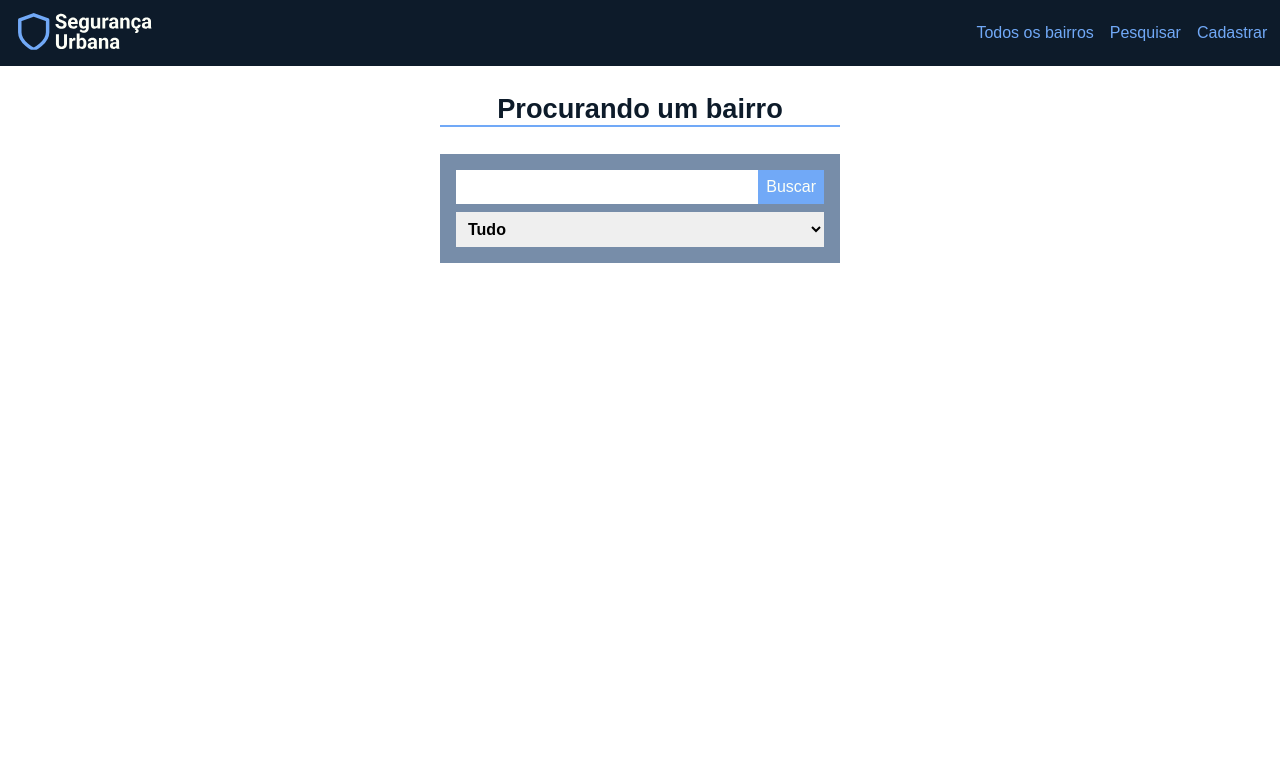
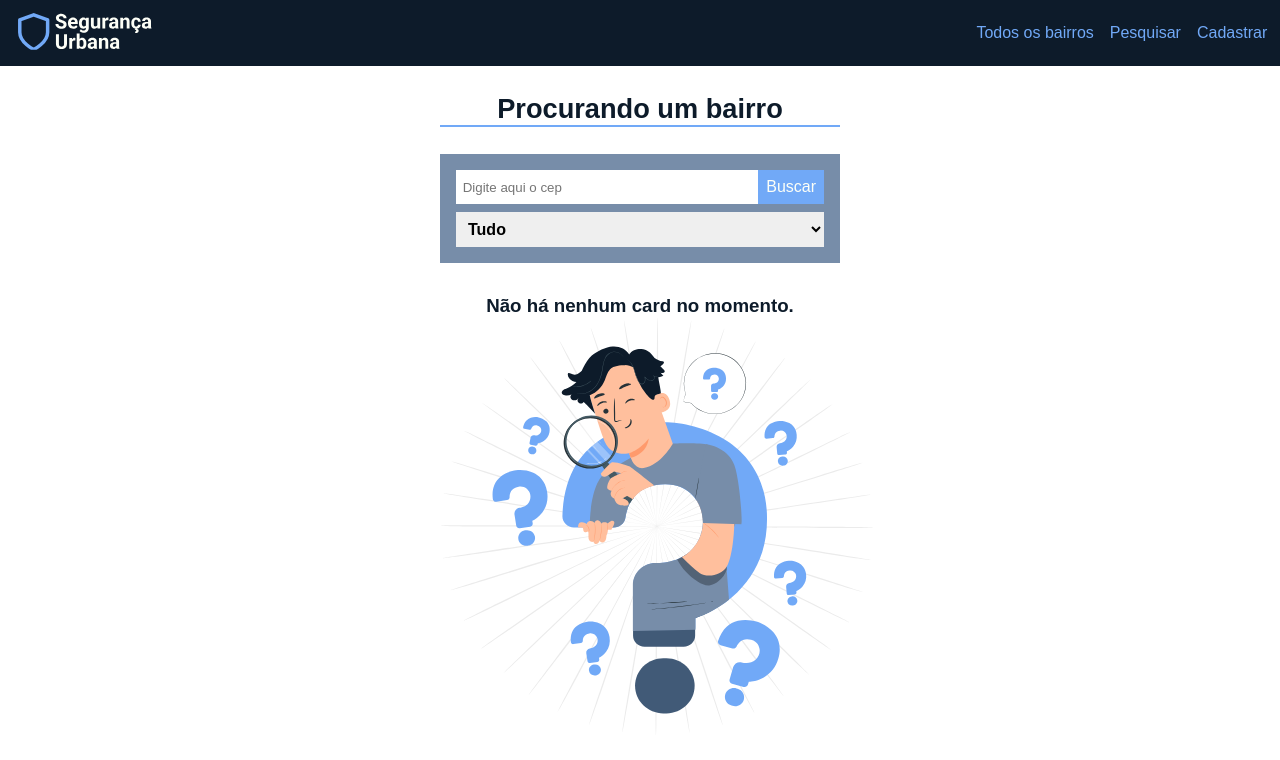
Before and after one commit to gabriel-augg/seguranca-urbana, a React (Vite) app: page /pesquisar in a window 1280 px wide. Shown: the top 760 px of the page. Built offline with nearby package versions, Linux system fonts and the light colour scheme.

Commit message:
Feat: search page

```diff
--- /dev/null
+++ b/src/components/Card/index.jsx
@@ -0,0 +1,28 @@
+import styles from "./styles.module.css"
+
+export default function Card({id, name, crimeRate, publicLight, recomendation, cep }){
+    return(
+        <div key={id} className={styles.card}>
+            <div>
+                <h1>Bairro</h1>
+                <span>{name}</span>
+            </div>
+            <div>
+                <h1>Taxa de criminalidade</h1>
+                <span>{crimeRate}</span>
+            </div>
+            <div>
+                <h1>Iluminação publica</h1>
+                <span>{publicLight}</span>
+            </div>
+            <div>
+                <h1>Recomendação</h1>
+                <span>{recomendation}</span>
+            </div>
+            <div>
+                <h1>CEP</h1>
+                <span>{cep}</span>
+            </div>
+        </div>
+    )
+}
--- /dev/null
+++ b/src/components/Card/styles.module.css
@@ -0,0 +1,19 @@
+@import url(../../color-vars.css);
+
+.card {
+    padding: 1em;
+    background-color: var(--secundary);
+}
+
+.card div {
+    margin-bottom: 1em;
+}
+
+.card div h1 {
+    font-weight: bold;
+}
+
+.card div span {
+    color: var(--white);
+    margin-top: 0.2em;
+}
--- a/src/pages/Search/index.jsx
+++ b/src/pages/Search/index.jsx
@@ -1,6 +1,8 @@
 import Container from "../../components/Container"
 import Title from "../../components/Title"
+import Card from "../../components/Card"
 
+import ilustration from "../../assets/ilustration.svg"
 import styles from "./styles.module.css"
 
 export default function Search(){
@@ -11,7 +13,7 @@ export default function Search(){
                 <Title title="Procurando um bairro" />
                 <div className={styles.search_area}>
                     <div>
-                        <input type="text" name="search"  />
+                        <input type="number" name="search" placeholder="Digite aqui o cep"  />
                         <button>Buscar</button>
                     </div>
                     <select>
@@ -21,6 +23,13 @@ export default function Search(){
                         <option>Recomendação de segurança</option>
                     </select>
                 </div>
+                <div className={styles.card_area}>
+                    {/* <Card id="12313" name="Santa maria" crimeRate="5,2" publicLight="Boa" recomendation="Não ande muito tarde a noite" cep="49044274z"  /> */}
+                    <div className={styles.no_card}>
+                        <h1>Não há nenhum card no momento.</h1>
+                        <img src={ilustration} alt="ilustracao" />
+                    </div>
+                </div>
             </section>
         </Container>
         </section>
--- a/src/pages/Search/styles.module.css
+++ b/src/pages/Search/styles.module.css
@@ -42,3 +42,15 @@
     margin: 5px;
     background-color: var(--white);
 }
+.card_area {
+    margin: 2em 0;
+}
+
+.no_card {
+    text-align: center;
+    margin-top: 2em;
+}
+
+.no_card h1 {
+    color: var(--secundary-p);
+}
```
